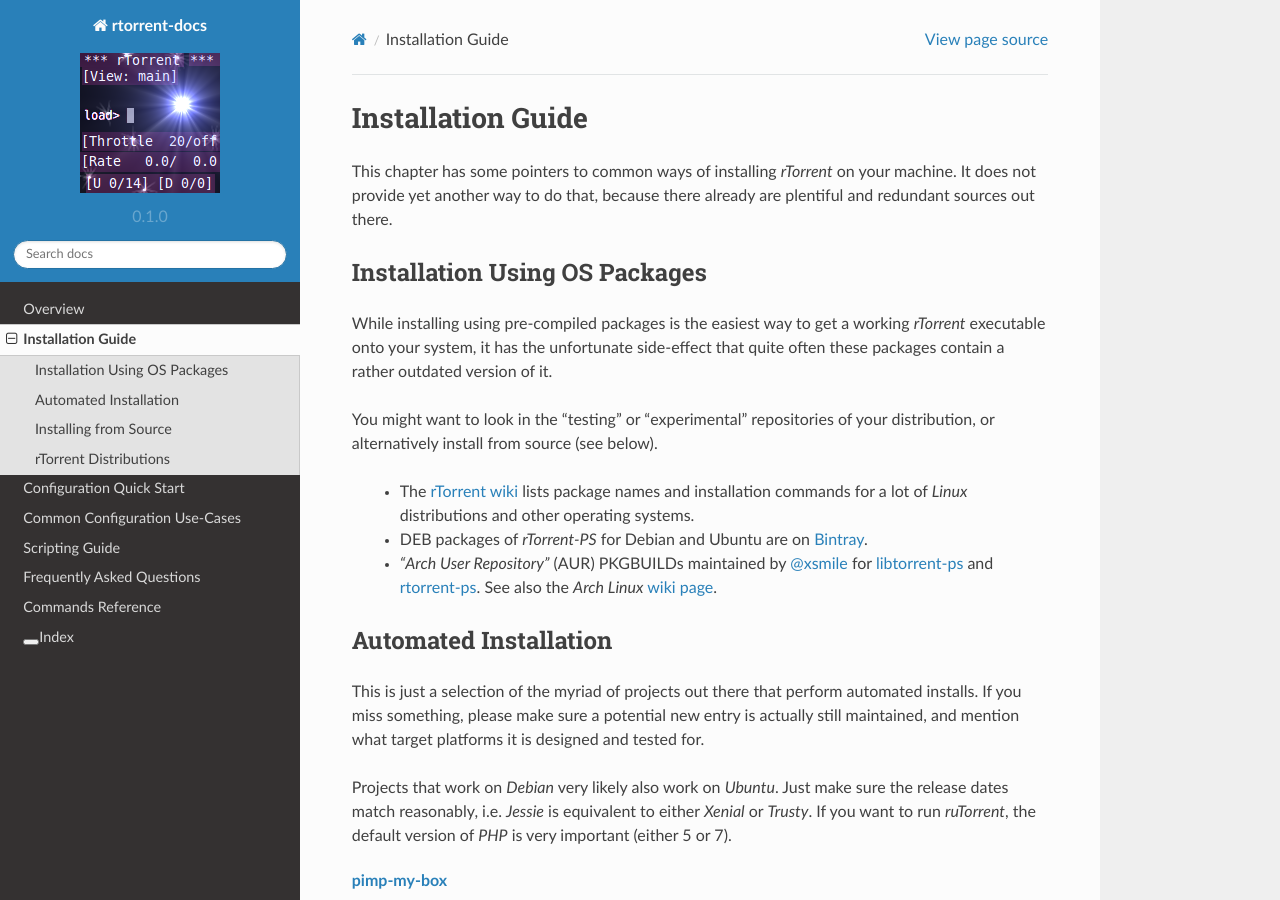
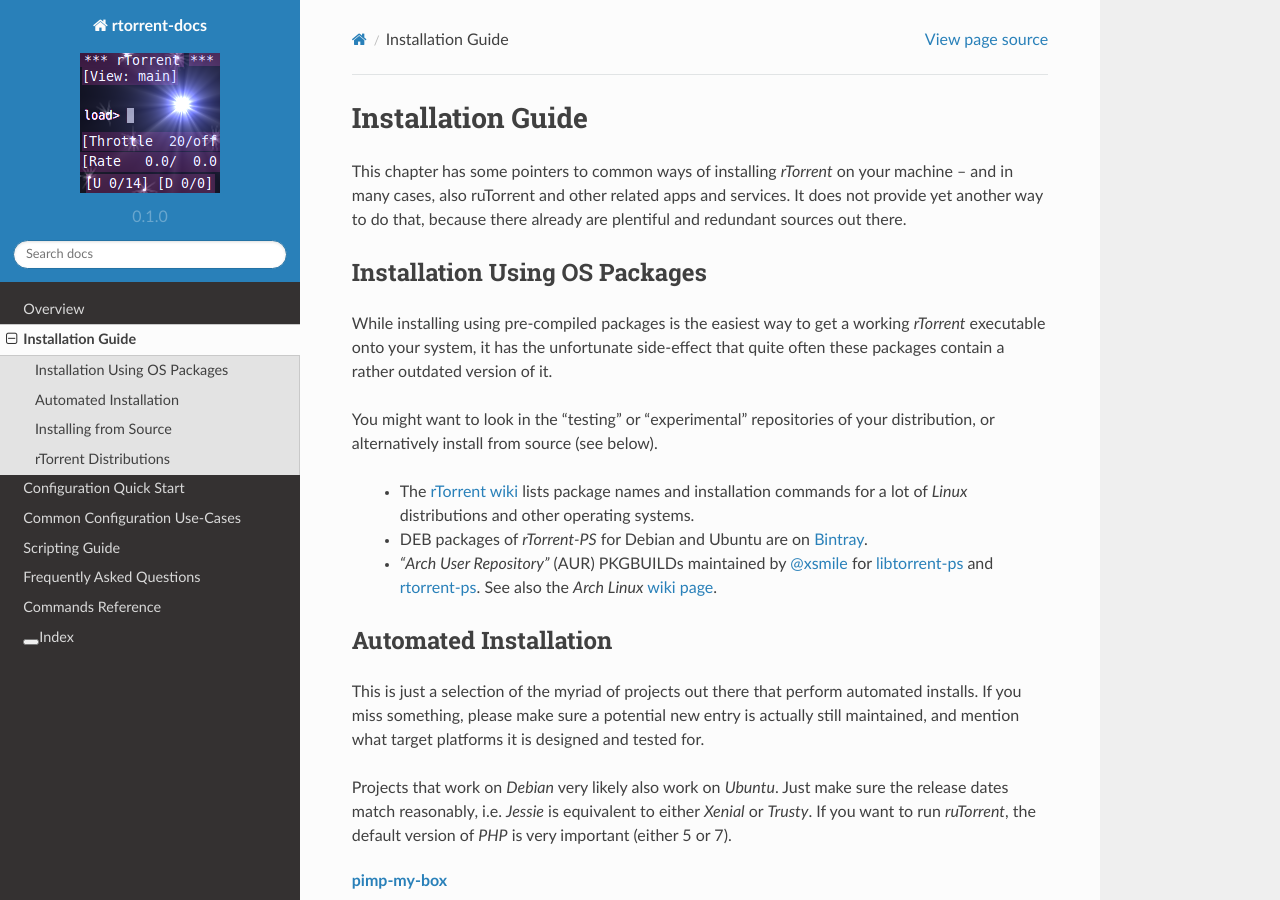
Before and after one commit to rtorrent-community/rtorrent-docs, a Sphinx documentation site: the page built from docs/installation.rst, in a window 1280 px wide and 900 px high. Built offline with Sphinx 7.4.7 and the Read the Docs theme 2.0.0, drawn with Linux system fonts in a browser that asks for light colours.

Commit message:
install: ruTorrent and other related apps hint

```diff
--- a/docs/installation.rst
+++ b/docs/installation.rst
@@ -2,7 +2,9 @@
 ==================
 
 This chapter has some pointers to common ways of installing
-*rTorrent* on your machine. It does not provide yet another way to do that,
+*rTorrent* on your machine
+– and in many cases, also ruTorrent and other related apps and services.
+It does not provide yet another way to do that,
 because there already are plentiful and redundant sources out there.
 
 
```
Also changed, not shown: 1 other file.
